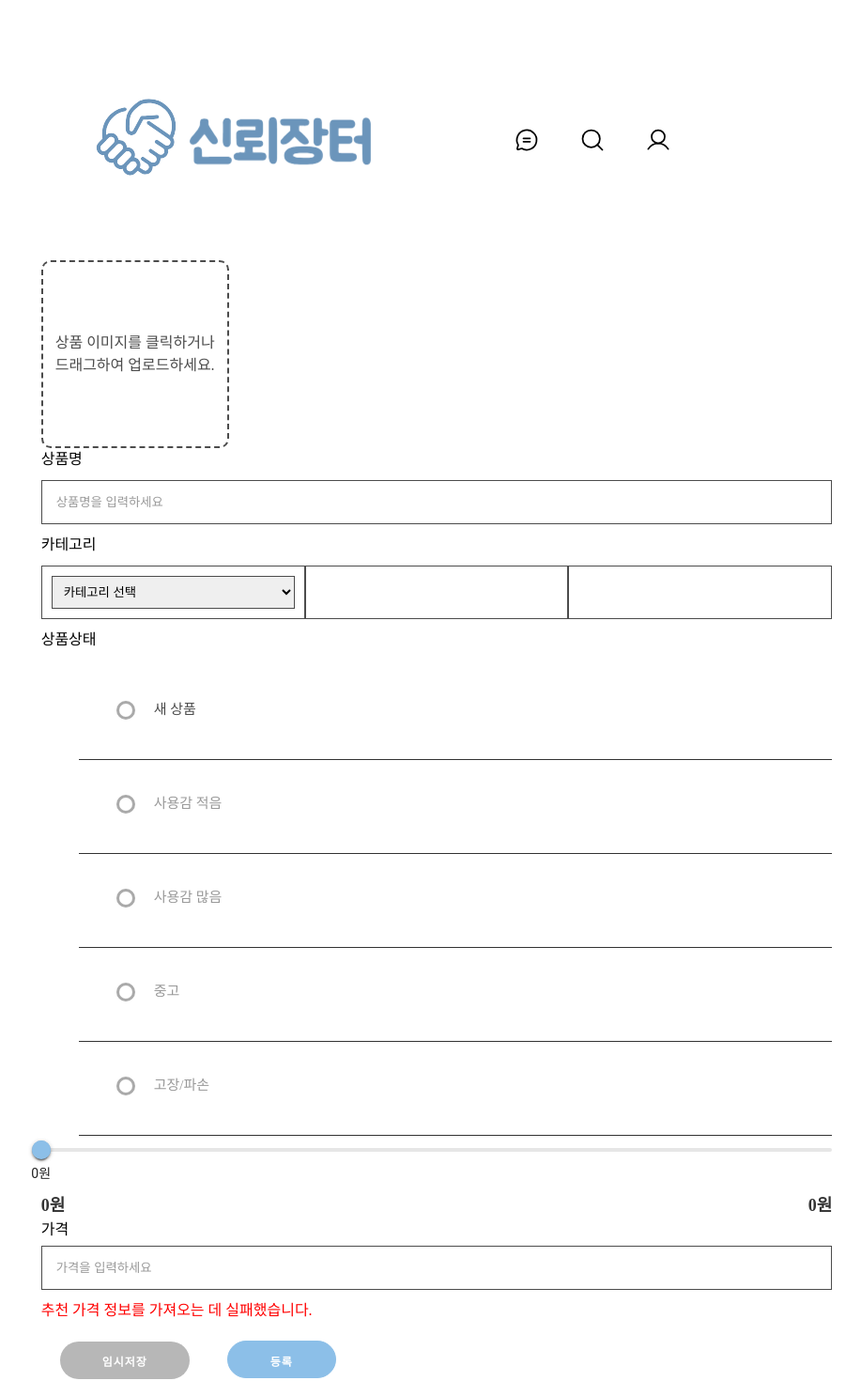
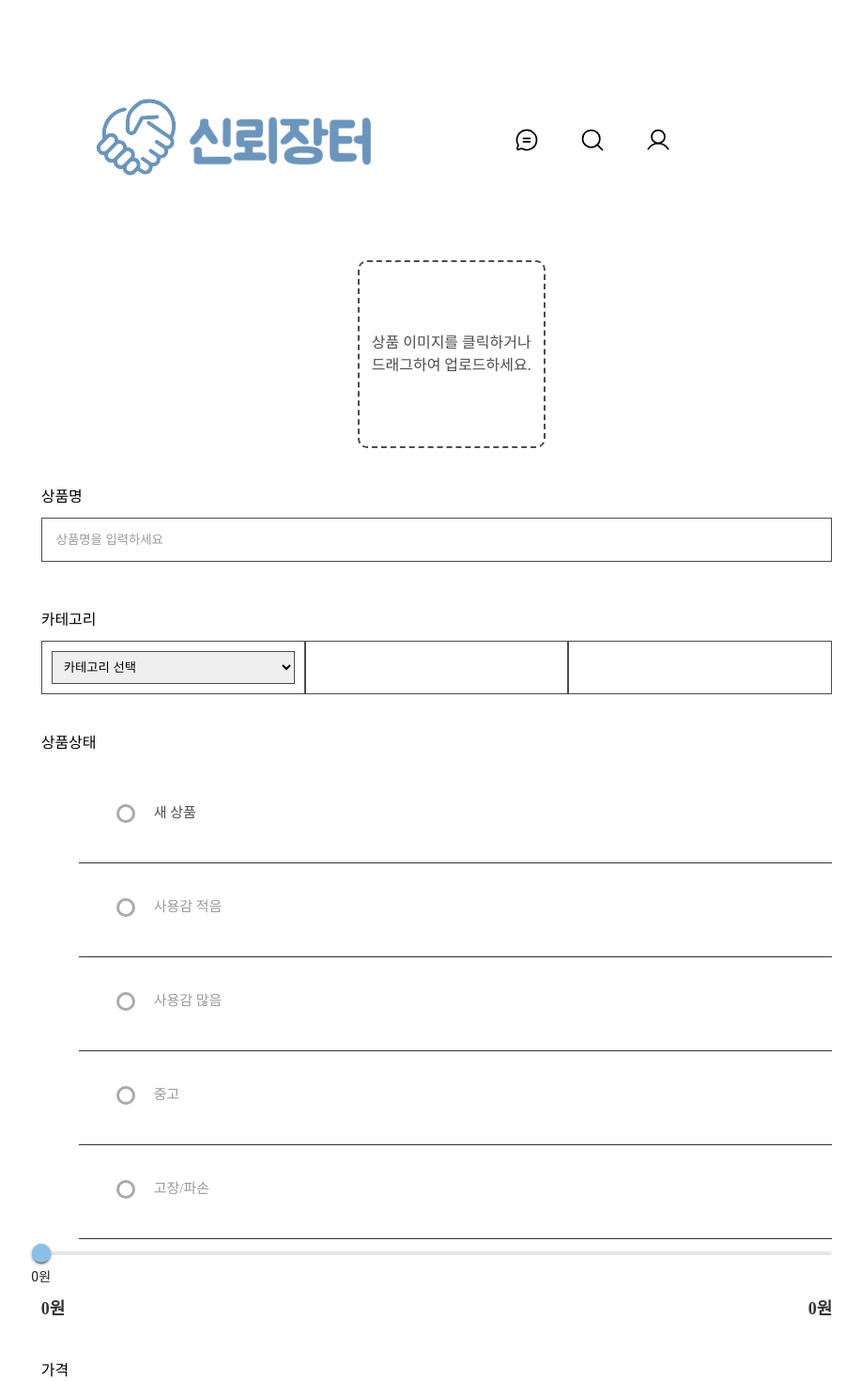
Before and after one commit to PG1tHub/Graduated_Task, a React (Create React App) app: page /item in a window 1280 px wide. Shown: the top 1470 px of the page at 94% size, without its empty margins (175-1092 px from the left). Built offline with nearby package versions, Linux system fonts and the light colour scheme; no server answers; a web font is replaced by a local one.

Commit message:
등록페이지 여백수정

```diff
--- a/src/components/CategorySelector.css
+++ b/src/components/CategorySelector.css
@@ -19,7 +19,7 @@
 }
 
 .category-title {
-  margin-bottom: 10px;
+  margin: 40px 0;
 }
 
 .category-select {
--- a/src/pages/SellPage.css
+++ b/src/pages/SellPage.css
@@ -57,6 +57,8 @@
   padding: 10px;
   text-align: center;
   color: #4c4c4c;
+  margin-bottom: 40px;
+  margin-left: 40%;
 }
 
 .image-preview-container {
@@ -112,6 +114,10 @@
   opacity: 1;
 }
 
+.productPrice{
+  margin-top: 40px;
+}
+
 .price {
   -moz-appearance: textfield; /* Firefox에서 스피너 제거 */
   -webkit-appearance: none; /* Chrome, Safari에서 스피너 제거 */
@@ -123,6 +129,10 @@
 .price::-webkit-outer-spin-button {
   -webkit-appearance: none; /* Chrome, Safari에서 스피너 제거 */
   margin: 0; /* 여백 제거 */
+}
+
+.productState {
+  margin-top: 40px;
 }
 
 .productState ul {
@@ -211,12 +221,18 @@ input[type=radio]:checked + label {
   border: none;
   height: 40px;
   text-align: center;
+  margin-left: 62%;
 }
 
 .buttonSubmit {
   cursor: pointer;
   height: 40px;
   text-align: center;
+  margin-top: 40px;
+}
+
+.graph {
+  margin: 40px 0;
 }
 
 
--- a/src/pages/SellPage.js
+++ b/src/pages/SellPage.js
@@ -285,6 +285,7 @@ const SellPage = () => {
             minPrice={recommendedPrice.min}
             maxPrice={recommendedPrice.max}
             currentPrice={Number(currentPrice)}
+            className='graph'
           />
           <div className='productPrice'>가격</div>
           <input
```
